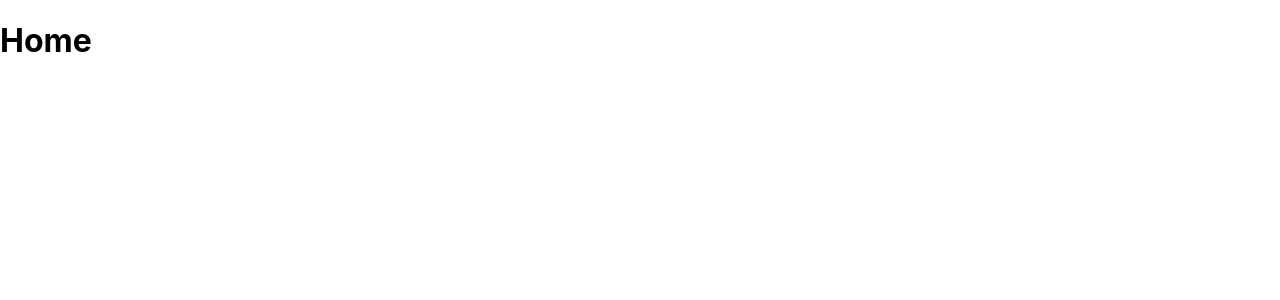
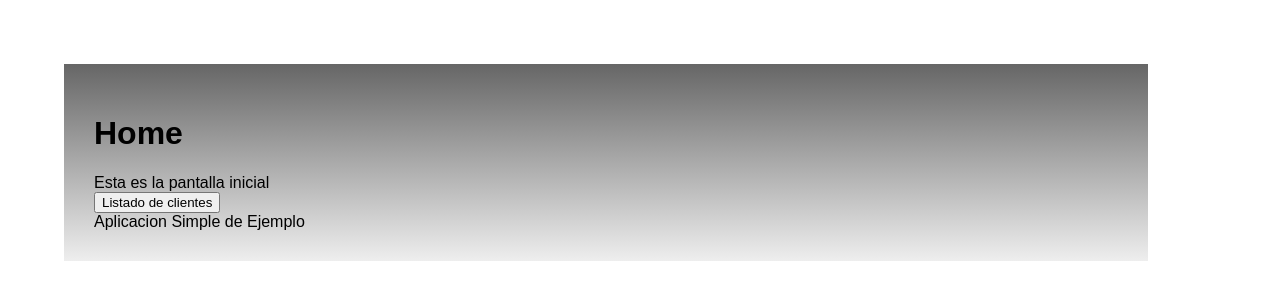
Before and after one commit to a7xfernandez/customer-app, a React (Create React App) app: page / in a window 1280 px wide. Shown: the top 300 px of the page. Built offline with nearby package versions, Linux system fonts and the light colour scheme.

Commit message:
HomeContainer e implementación con Link src/containers/HomeContainer.js y dando algo de estilo en la clase src/index.css

```diff
--- a/src/App.js
+++ b/src/App.js
@@ -1,6 +1,7 @@
 import React, { Component } from 'react';
 import { BrowserRouter as Router,Route, Switch} from 'react-router-dom';
 import './App.css';
+import HomeContainer from './containers/HomeContainer';
 
 class App extends Component {
 
@@ -13,7 +14,7 @@ class App extends Component {
     return (
       <Router>
         <div>
-          <Route exact path="/" component={this.renderHome}></Route>
+          <Route exact path="/" component={HomeContainer}></Route>
           <Route exact path="/customers" component={this.renderCustomerListContainer}></Route>
           <Switch>
             <Route path="/customers/new" component={this.renderCustomerNewContainer}></Route>
--- /dev/null
+++ b/src/containers/HomeContainer.js
@@ -0,0 +1,34 @@
+import React, { Component } from 'react';
+import PropTypes from 'prop-types';
+import { Link } from 'react-router-dom';
+import AppFrame from '../components/AppFrame';
+import CustomersActions from '../components/CustomersActions'
+
+class HomeContainer extends Component {
+    handleOnClick =()=>{
+        console.log("handleOnClick")
+    }
+    render() {
+        return (
+            <div>
+                <AppFrame
+                    header='Home'
+                    body={
+                        <div>
+                            Esta es la pantalla inicial
+                            <CustomersActions>
+                                <button onClick={this.handleOnClick}  >Listado de clientes</button>
+                            </CustomersActions>
+                        </div>
+                    }
+                    ></AppFrame>
+            </div>
+        );
+    }
+}
+
+HomeContainer.propTypes = {
+
+};
+
+export default HomeContainer;
--- a/src/index.css
+++ b/src/index.css
@@ -1,13 +1,36 @@
 body {
   margin: 0;
-  font-family: -apple-system, BlinkMacSystemFont, 'Segoe UI', 'Roboto', 'Oxygen',
-    'Ubuntu', 'Cantarell', 'Fira Sans', 'Droid Sans', 'Helvetica Neue',
-    sans-serif;
-  -webkit-font-smoothing: antialiased;
-  -moz-osx-font-smoothing: grayscale;
+  padding: 0;
+  font-family: sans-serif;
 }
 
-code {
-  font-family: source-code-pro, Menlo, Monaco, Consolas, 'Courier New',
-    monospace;
+
+.app-frame {
+  margin: 5%;
+  padding: 30px;
+  width: calc(80vw);
+
+  background-image: -webkit-gradient(linear, left top, left bottom, from(#666), to(#EEE));
 }
+
+.customers-actions {
+  background: #AAA;
+  padding: 10px;
+  margin: 10px;
+}
+
+.customers-actions button {
+  background: white;
+  padding: 100PX;
+  height: 30px;
+  margin: 5px;
+}
+
+
+.customers-list-item .field {
+  width: 160px;
+  margin: 1px;
+  padding: 4px;
+  background: #EEE;
+  display: inline-block;
+}
```
